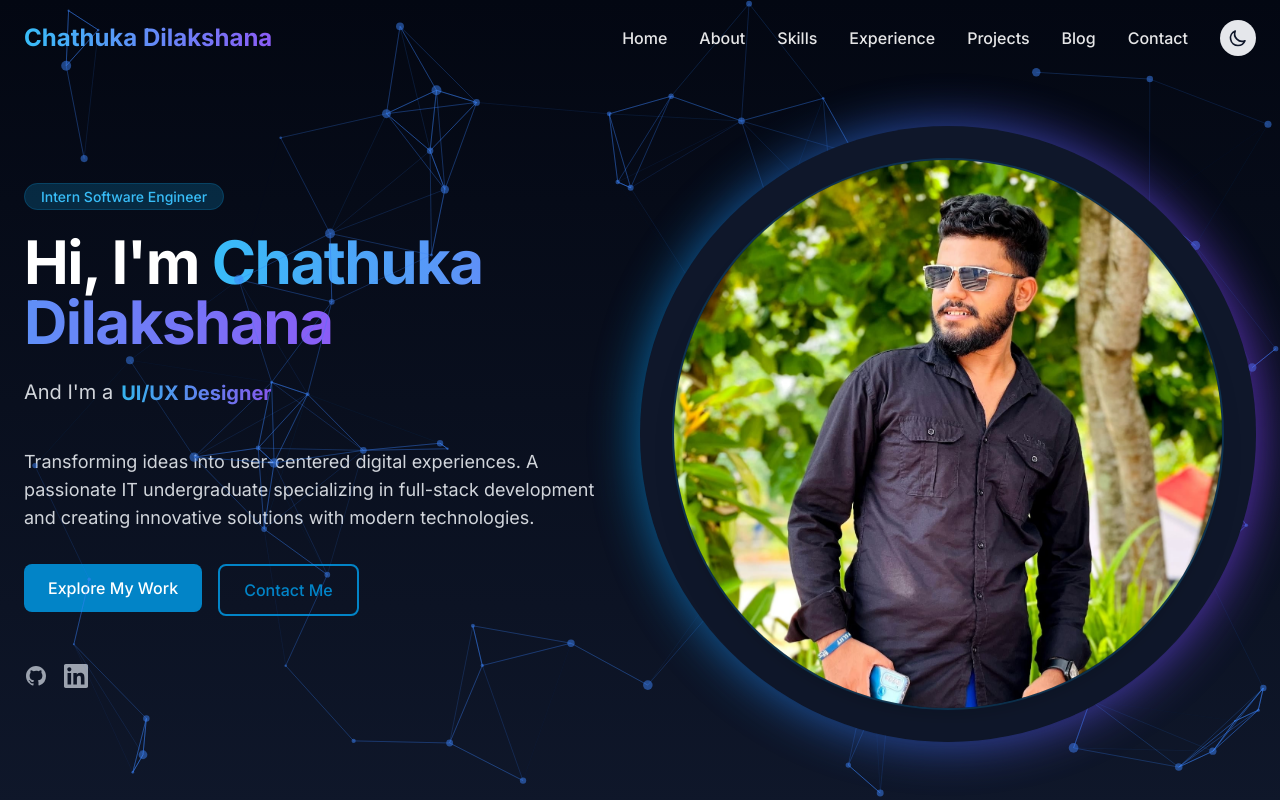
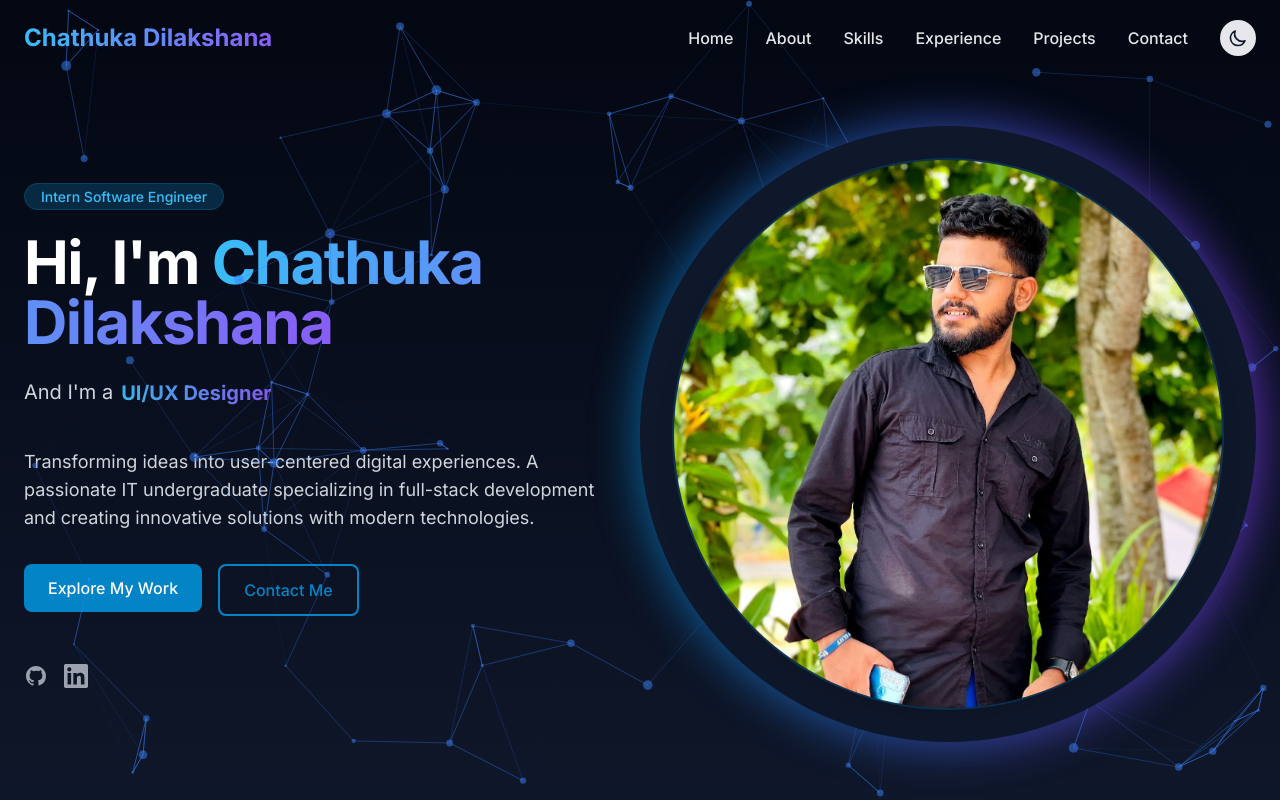
Before and after one commit to IT22091352/newportfolio, a React (Create React App) app: page / in a window 1280 px wide. Shown: the top 800 px of the page. Built offline with nearby package versions, Linux system fonts and the light colour scheme.

Commit message:
refactor: Remove Blog component references from App and Navbar for cleaner code

```diff
--- a/src/App.js
+++ b/src/App.js
@@ -7,7 +7,7 @@ import About from './components/About';
 import Skills from './components/Skills';
 import Experience from './components/Experience';
 import Projects from './components/Projects';
-import Blog from './components/Blog';
+// import Blog from './components/Blog';
 import Contact from './components/Contact';
 import Footer from './components/Footer';
 import ParticlesBackground from './components/ParticlesBackground';
@@ -55,7 +55,7 @@ function App() {
             <Skills />
             <Experience />
             <Projects />
-            <Blog />
+            {/* <Blog /> */}
             <Contact />
           </motion.main>
 
--- a/src/components/Navbar.jsx
+++ b/src/components/Navbar.jsx
@@ -38,7 +38,7 @@ const Navbar = () => {
 
         {/* Desktop Menu */}
         <div className="hidden md:flex items-center space-x-8">
-          {['Home', 'About', 'Skills', 'Experience', 'Projects', 'Blog', 'Contact'].map((item) => (
+          {['Home', 'About', 'Skills', 'Experience', 'Projects',  'Contact'].map((item) => (
             <motion.div
               key={item}
               whileHover={{ y: -2 }}
```
